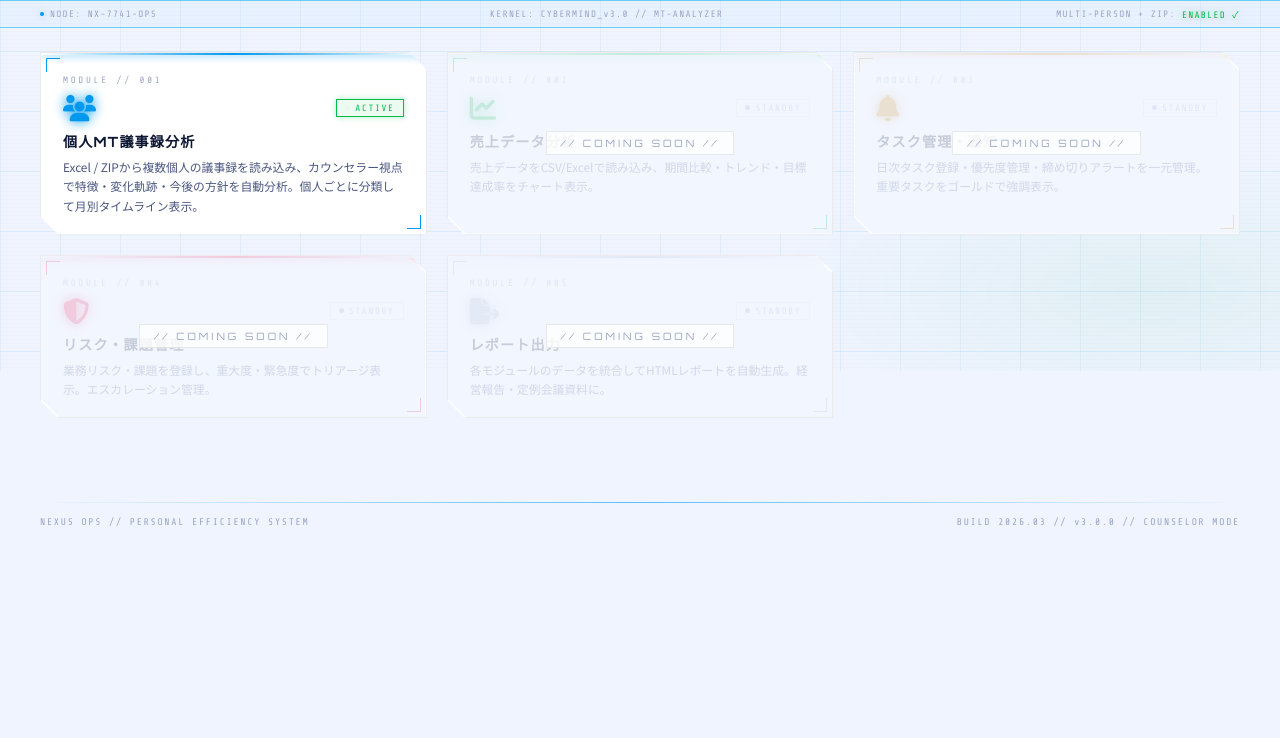
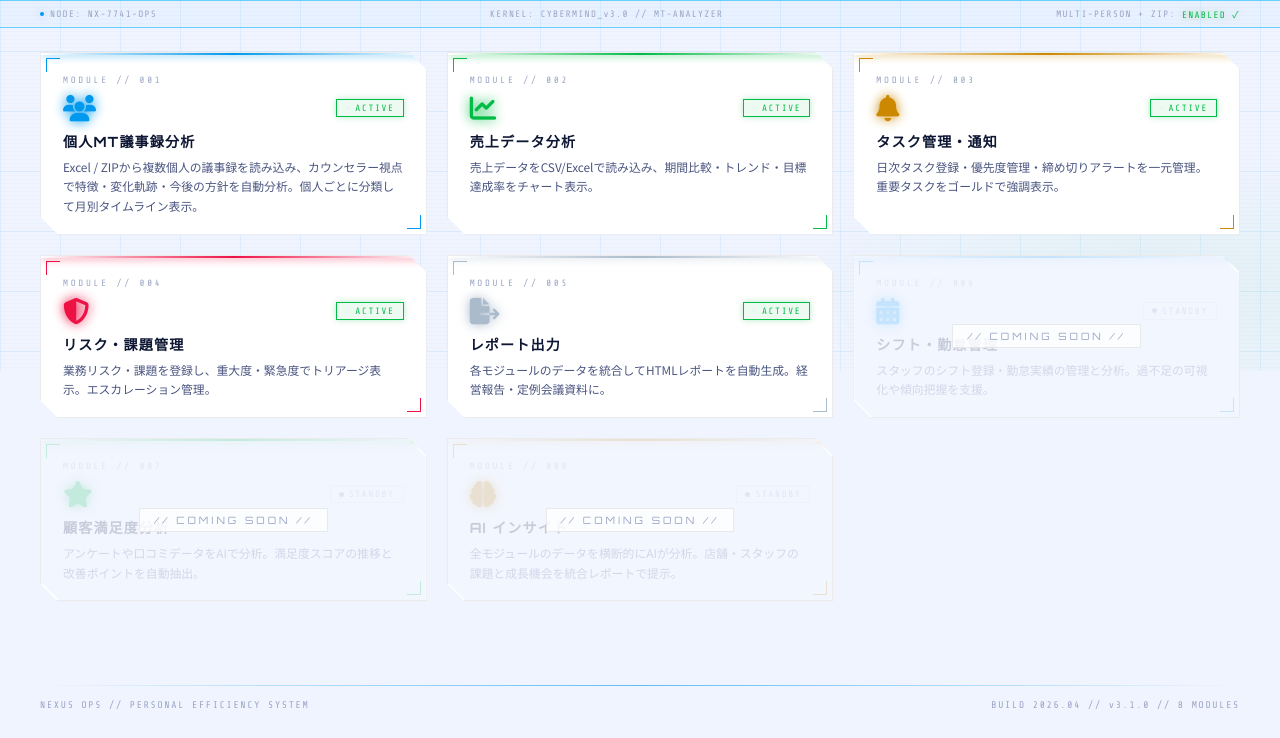
Before and after one commit to tpp217/nexus-ops, a plain HTML site: page index.html in a window 1280 px wide. Shown: the part 429-1167 px from the top of the page. Before the commit the page ends 984 px from the top, so only its background shows below. Drawn offline with nearby package versions, Linux system fonts and the light colour scheme; no server answers.

Commit message:
feat: 002-005をNEXUS OPSリンクに変更、COMING SOON 006-008を追加

```diff
--- a/index.html
+++ b/index.html
@@ -254,7 +254,7 @@
   <div class="ticker-inner">
     <span class="ticker-item">▶ NEXUS OPS v3.0.0</span>
     <span class="ticker-item">▶ STATUS: <span>OPERATIONAL</span></span>
-    <span class="ticker-item">▶ MODULES ACTIVE: <span>1 / 5</span></span>
+    <span class="ticker-item">▶ MODULES ACTIVE: <span>1 / 8</span></span>
     <span class="ticker-item">▶ MT ANALYZER: <span>COUNSELOR MODE</span></span>
     <span class="ticker-item">▶ FILE SUPPORT: <span>.xlsx / .xls / .zip</span></span>
     <span class="ticker-item">▶ MULTI-PERSON: <span>ENABLED</span></span>
@@ -262,7 +262,7 @@
     <!-- dup for seamless loop -->
     <span class="ticker-item">▶ NEXUS OPS v3.0.0</span>
     <span class="ticker-item">▶ STATUS: <span>OPERATIONAL</span></span>
-    <span class="ticker-item">▶ MODULES ACTIVE: <span>1 / 5</span></span>
+    <span class="ticker-item">▶ MODULES ACTIVE: <span>1 / 8</span></span>
     <span class="ticker-item">▶ MT ANALYZER: <span>COUNSELOR MODE</span></span>
     <span class="ticker-item">▶ FILE SUPPORT: <span>.xlsx / .xls / .zip</span></span>
     <span class="ticker-item">▶ MULTI-PERSON: <span>ENABLED</span></span>
@@ -325,54 +325,89 @@
   </a>
 
   <!-- 002 -->
-  <div class="module-card card-green anim-fade-in-d1" style="cursor:default;">
+  <a href="meeting-analyzer.html" class="module-card card-green anim-fade-in-d1">
     <div class="corner-tl"></div><div class="corner-br"></div>
     <div class="module-id">MODULE // 002</div>
     <div class="module-icon-row">
       <i class="fa-solid fa-chart-line module-icon"></i>
-      <span class="module-status status-standby"><span class="status-dot"></span>STANDBY</span>
+      <span class="module-status status-active"><span class="status-dot blink"></span>ACTIVE</span>
     </div>
     <div class="module-title">売上データ分析</div>
     <div class="module-desc">売上データをCSV/Excelで読み込み、期間比較・トレンド・目標達成率をチャート表示。</div>
-    <div class="coming-soon-overlay"><div class="coming-soon-text">// COMING SOON //</div></div>
-  </div>
+  </a>
 
   <!-- 003 -->
-  <div class="module-card card-gold anim-fade-in-d2" style="cursor:default;">
+  <a href="meeting-analyzer.html" class="module-card card-gold anim-fade-in-d2">
     <div class="corner-tl"></div><div class="corner-br"></div>
     <div class="module-id">MODULE // 003</div>
     <div class="module-icon-row">
       <i class="fa-solid fa-bell module-icon"></i>
-      <span class="module-status status-standby"><span class="status-dot"></span>STANDBY</span>
+      <span class="module-status status-active"><span class="status-dot blink"></span>ACTIVE</span>
     </div>
     <div class="module-title">タスク管理・通知</div>
     <div class="module-desc">日次タスク登録・優先度管理・締め切りアラートを一元管理。重要タスクをゴールドで強調表示。</div>
-    <div class="coming-soon-overlay"><div class="coming-soon-text">// COMING SOON //</div></div>
-  </div>
+  </a>
 
   <!-- 004 -->
-  <div class="module-card card-red anim-fade-in-d3" style="cursor:default;">
+  <a href="meeting-analyzer.html" class="module-card card-red anim-fade-in-d3">
     <div class="corner-tl"></div><div class="corner-br"></div>
     <div class="module-id">MODULE // 004</div>
     <div class="module-icon-row">
       <i class="fa-solid fa-shield-halved module-icon"></i>
-      <span class="module-status status-standby"><span class="status-dot"></span>STANDBY</span>
+      <span class="module-status status-active"><span class="status-dot blink"></span>ACTIVE</span>
     </div>
     <div class="module-title">リスク・課題管理</div>
     <div class="module-desc">業務リスク・課題を登録し、重大度・緊急度でトリアージ表示。エスカレーション管理。</div>
-    <div class="coming-soon-overlay"><div class="coming-soon-text">// COMING SOON //</div></div>
-  </div>
+  </a>
 
   <!-- 005 -->
-  <div class="module-card card-white" style="cursor:default;">
+  <a href="meeting-analyzer.html" class="module-card card-white">
     <div class="corner-tl"></div><div class="corner-br"></div>
     <div class="module-id">MODULE // 005</div>
     <div class="module-icon-row">
       <i class="fa-solid fa-file-export module-icon"></i>
-      <span class="module-status status-standby"><span class="status-dot"></span>STANDBY</span>
+      <span class="module-status status-active"><span class="status-dot blink"></span>ACTIVE</span>
     </div>
     <div class="module-title">レポート出力</div>
     <div class="module-desc">各モジュールのデータを統合してHTMLレポートを自動生成。経営報告・定例会議資料に。</div>
+  </a>
+
+  <!-- 006 -->
+  <div class="module-card card-blue" style="cursor:default;">
+    <div class="corner-tl"></div><div class="corner-br"></div>
+    <div class="module-id">MODULE // 006</div>
+    <div class="module-icon-row">
+      <i class="fa-solid fa-calendar-days module-icon"></i>
+      <span class="module-status status-standby"><span class="status-dot"></span>STANDBY</span>
+    </div>
+    <div class="module-title">シフト・勤怠管理</div>
+    <div class="module-desc">スタッフのシフト登録・勤怠実績の管理と分析。過不足の可視化や傾向把握を支援。</div>
+    <div class="coming-soon-overlay"><div class="coming-soon-text">// COMING SOON //</div></div>
+  </div>
+
+  <!-- 007 -->
+  <div class="module-card card-green" style="cursor:default;">
+    <div class="corner-tl"></div><div class="corner-br"></div>
+    <div class="module-id">MODULE // 007</div>
+    <div class="module-icon-row">
+      <i class="fa-solid fa-star module-icon"></i>
+      <span class="module-status status-standby"><span class="status-dot"></span>STANDBY</span>
+    </div>
+    <div class="module-title">顧客満足度分析</div>
+    <div class="module-desc">アンケートや口コミデータをAIで分析。満足度スコアの推移と改善ポイントを自動抽出。</div>
+    <div class="coming-soon-overlay"><div class="coming-soon-text">// COMING SOON //</div></div>
+  </div>
+
+  <!-- 008 -->
+  <div class="module-card card-gold" style="cursor:default;">
+    <div class="corner-tl"></div><div class="corner-br"></div>
+    <div class="module-id">MODULE // 008</div>
+    <div class="module-icon-row">
+      <i class="fa-solid fa-brain module-icon"></i>
+      <span class="module-status status-standby"><span class="status-dot"></span>STANDBY</span>
+    </div>
+    <div class="module-title">AI インサイト</div>
+    <div class="module-desc">全モジュールのデータを横断的にAIが分析。店舗・スタッフの課題と成長機会を統合レポートで提示。</div>
     <div class="coming-soon-overlay"><div class="coming-soon-text">// COMING SOON //</div></div>
   </div>
 
@@ -383,7 +418,7 @@
   <div class="footer-line"></div>
   <div class="footer-content">
     <span>NEXUS OPS // PERSONAL EFFICIENCY SYSTEM</span>
-    <span>BUILD 2026.03 // v3.0.0 // COUNSELOR MODE</span>
+    <span>BUILD 2026.04 // v3.1.0 // 8 MODULES</span>
   </div>
 </footer>
 
```
